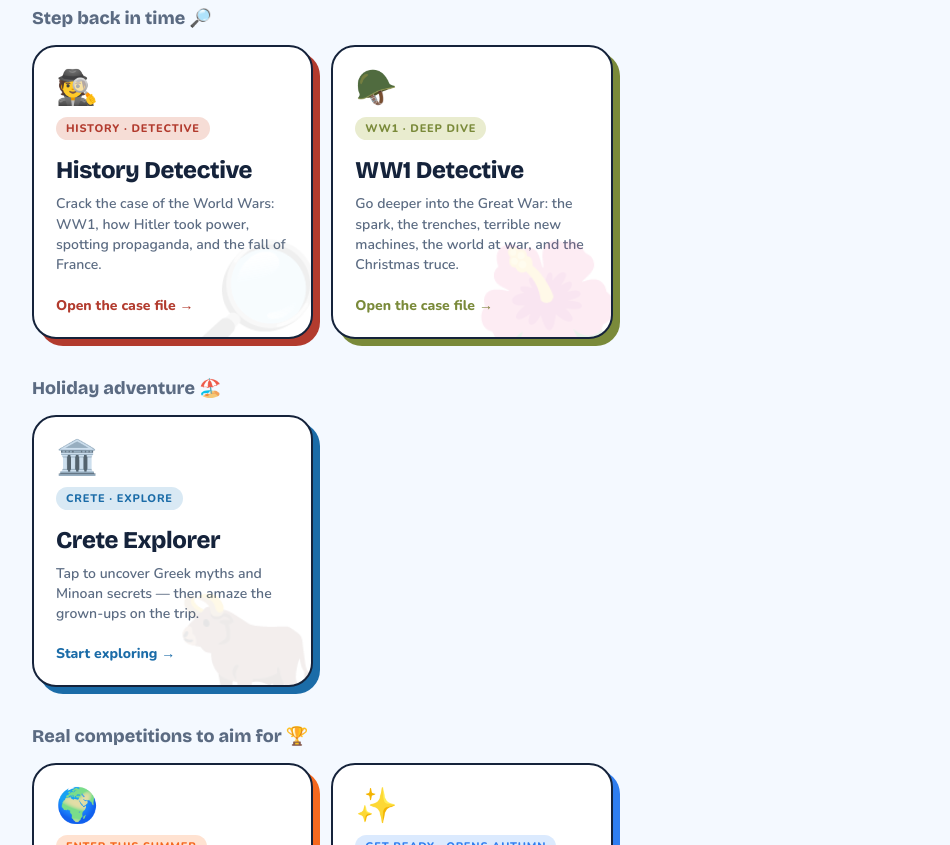
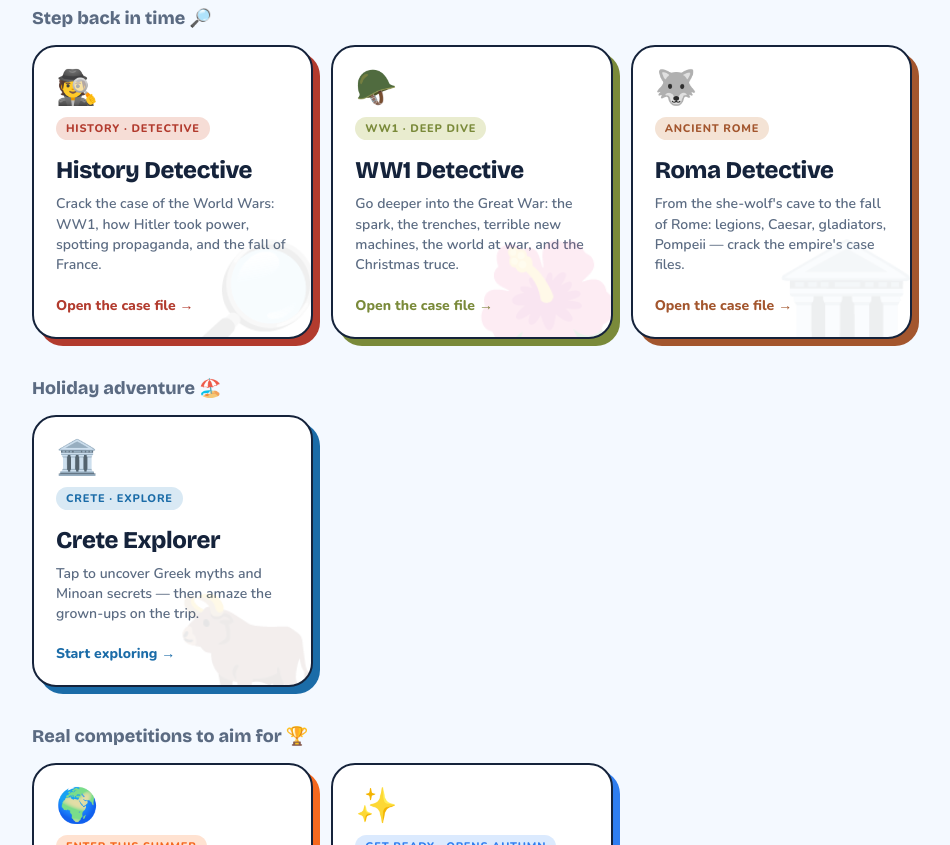
Before and after one commit to jacksonrebecca-debug/goat-goals, a plain HTML site: page index.html in a window 1280 px wide. Shown: the part 937-1782 px from the top of the page, without its empty margins (168-1118 px from the left). Drawn offline with nearby package versions, Linux system fonts and the light colour scheme.

Commit message:
Update index.html

```diff
--- a/index.html
+++ b/index.html
@@ -124,6 +124,14 @@
         <p>Go deeper into the Great War: the spark, the trenches, terrible new machines, the world at war, and the Christmas truce.</p>
         <div class="go">Open the case file →</div>
       </a>
+      <a class="card" href="roma-detective.html" style="--accent:#a3562e; --soft:#f4e3d5;">
+        <div class="wm">🏛️</div>
+        <div class="glyph">🐺</div>
+        <span class="tag">Ancient Rome</span>
+        <h2>Roma Detective</h2>
+        <p>From the she-wolf's cave to the fall of Rome: legions, Caesar, gladiators, Pompeii — crack the empire's case files.</p>
+        <div class="go">Open the case file →</div>
+      </a>
     </div>
 
     <div class="sectionhead">Holiday adventure 🏖️</div>
```
